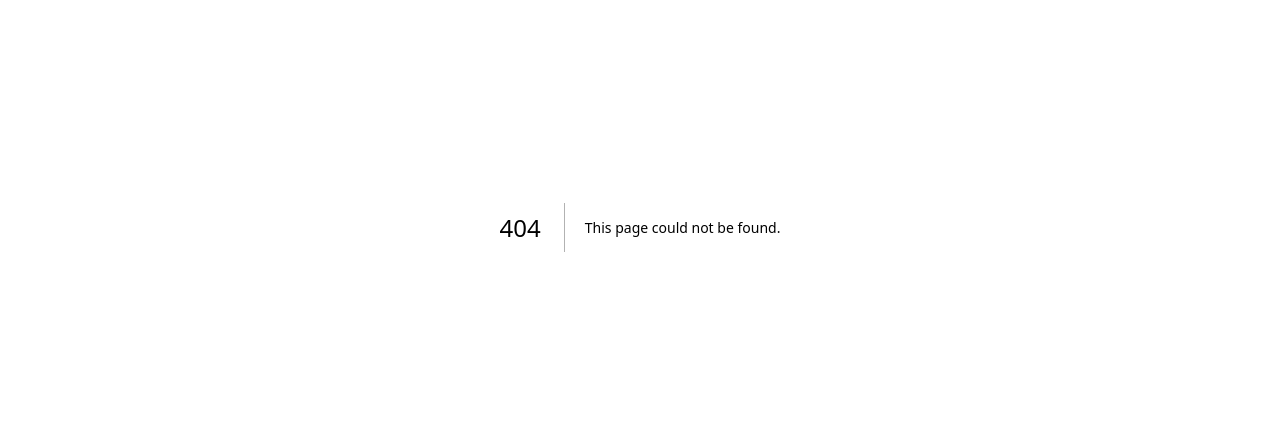
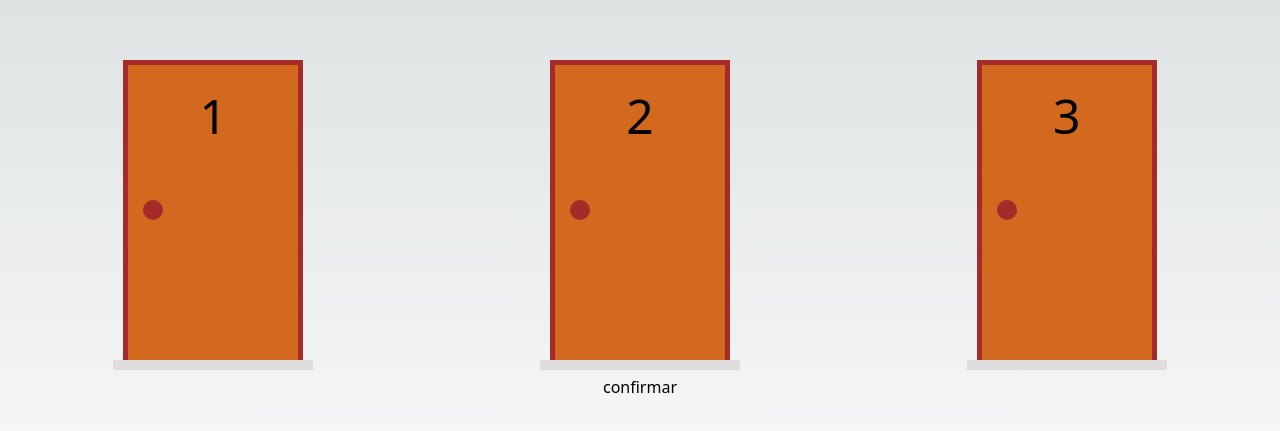
Before and after one commit to CaioLima10/monty-hall, a Next.js app: page /game in a window 1280 px wide. Before the commit this address had no page. Shown: the part 173-604 px from the top of the page. Built offline with nearby package versions, Linux system fonts and the light colour scheme.

Commit message:
feat: add page game

```diff
--- /dev/null
+++ b/src/pages/game.tsx
@@ -0,0 +1,31 @@
+import Door from "@/components/Door"
+import { CreateDoor, updateDoor } from "@/function/CreateDoor"
+import { useState } from "react"
+import styles from "../styles/Game.module.css"
+
+export default function PaginaGame() {
+    const [ doors , setDoors ] = useState(CreateDoor(3 , 2))
+
+    const renderDoors = () => {
+      return doors.map( door => {
+        return (
+          <Door
+            key={door.number}
+            door={door}
+            onChange={newDoor => setDoors(updateDoor( doors , newDoor))}
+          />
+        )
+      })
+    }
+
+    return (
+      <div className={styles.game}>
+        <div className={styles.doors}>
+          { renderDoors() }
+        </div>
+        <div className={styles.buttons}>
+          <button>confirmar</button>
+        </div>
+      </div>
+    )
+}
--- a/src/pages/index.tsx
+++ b/src/pages/index.tsx
@@ -1,32 +1,14 @@
-import Door from '@/components/Door'
-import { CreateDoor, updateDoor } from '@/function/CreateDoor'
-import DoorModel from '@/model/Door'
 import { Inter } from 'next/font/google'
-import { useState } from 'react'
 
 const inter = Inter({ subsets: ['latin'] })
 
 export default function Home() {
 
-  const [ doors , setDoors ] = useState(CreateDoor(3 , 2))
-
-  const renderDoors = () => {
-    return doors.map( door => {
-      return (
-        <Door
-          key={door.number}
-          door={door}
-          onChange={newDoor => setDoors(updateDoor( doors , newDoor))}
-        />
-      )
-    })
-  }
-
   return (
     <main
       className={`flex ${inter.className}`}
     >
-      { renderDoors() }
+      <h1>inicio</h1>
     </main>
   )
 }
--- /dev/null
+++ b/src/styles/Game.module.css
@@ -0,0 +1,14 @@
+.game{
+    display: flex;
+    flex-direction: column;
+    align-items: center;
+    justify-content: center;
+    height: 100vh;
+}
+
+.doors{
+    display: flex;
+    align-self: stretch;
+    flex-wrap: wrap;
+    justify-content: space-around;
+}
```
